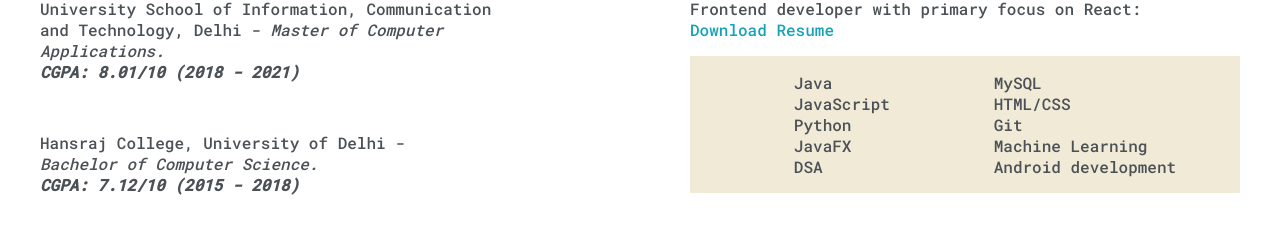
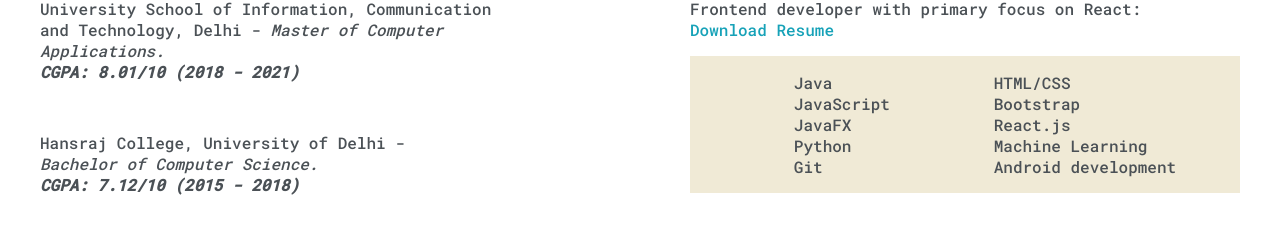
Before and after one commit to arunkumar198857/Portfolio, a plain HTML site: page index.html in a window 1280 px wide. Shown: the part 826-1053 px from the top of the page. Drawn offline with Linux system fonts and the light colour scheme.

Commit message:
updated skills section

```diff
--- a/index.html
+++ b/index.html
@@ -117,14 +117,14 @@
                             <ul>
                                 <li>Java</li>
                                 <li>JavaScript</li>
+                                <li>JavaFX</li>
                                 <li>Python</li>
-                                <li>JavaFX</li>
-                                <li>DSA</li>
+                                <li>Git</li>
                             </ul>
                             <ul>
-                                <li>MySQL</li>
                                 <li>HTML/CSS</li>
-                                <li>Git</li>
+                                <li>Bootstrap</li>
+                                <li>React.js</li>
                                 <li>Machine Learning</li>
                                 <li>Android development</li>
                             </ul>
```
